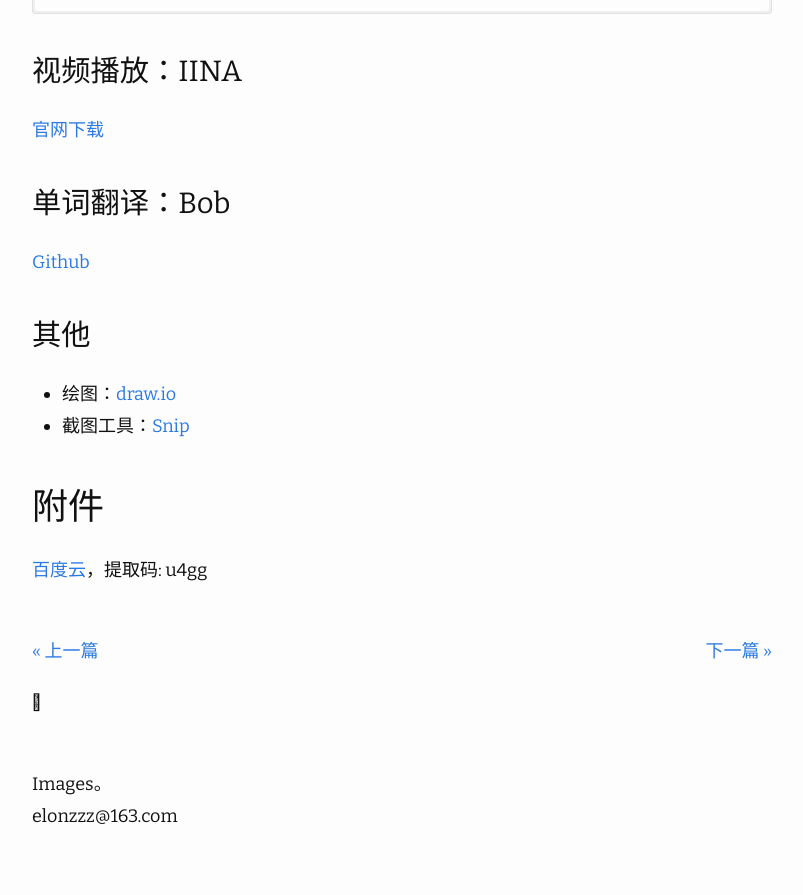
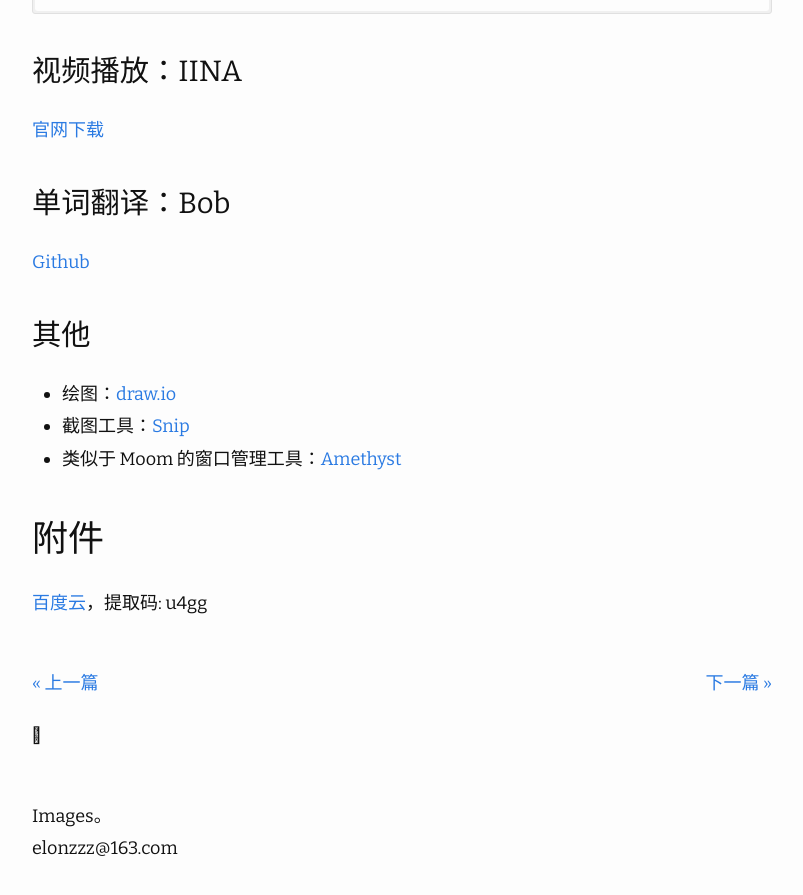
Before and after one commit to imageslr/blog, a Jekyll site: the page built from _posts/2020-03-19-mac-initialization.md, in a window 1280 px wide and 900 px high, scrolled down 18266 px. Shown: the top 895 px of the window, without its empty margins (238-1041 px from the left). Built offline with Jekyll 4.4.1, drawn with Linux system fonts in a browser that asks for light colours; nearby versions of some CDN libraries; comment, search, counter and statistics services are not loaded; before the commit the page ends 19133 px from its top, so only the background shows below that.

Commit message:
update post

```diff
--- a/_posts/2020-03-19-mac-initialization.md
+++ b/_posts/2020-03-19-mac-initialization.md
@@ -380,6 +380,7 @@
 
 * 绘图：[draw.io](https://github.com/jgraph/drawio-desktop/releases)
 * 截图工具：[Snip](https://zh.xnipapp.com/)
+* 类似于 Moom 的窗口管理工具：[Amethyst](https://github.com/ianyh/Amethyst)
 
 ## 附件
 [百度云](https://pan.baidu.com/s/1SPGJTFN3y6QzzlmAtwgQ1A)，提取码: u4gg
```
